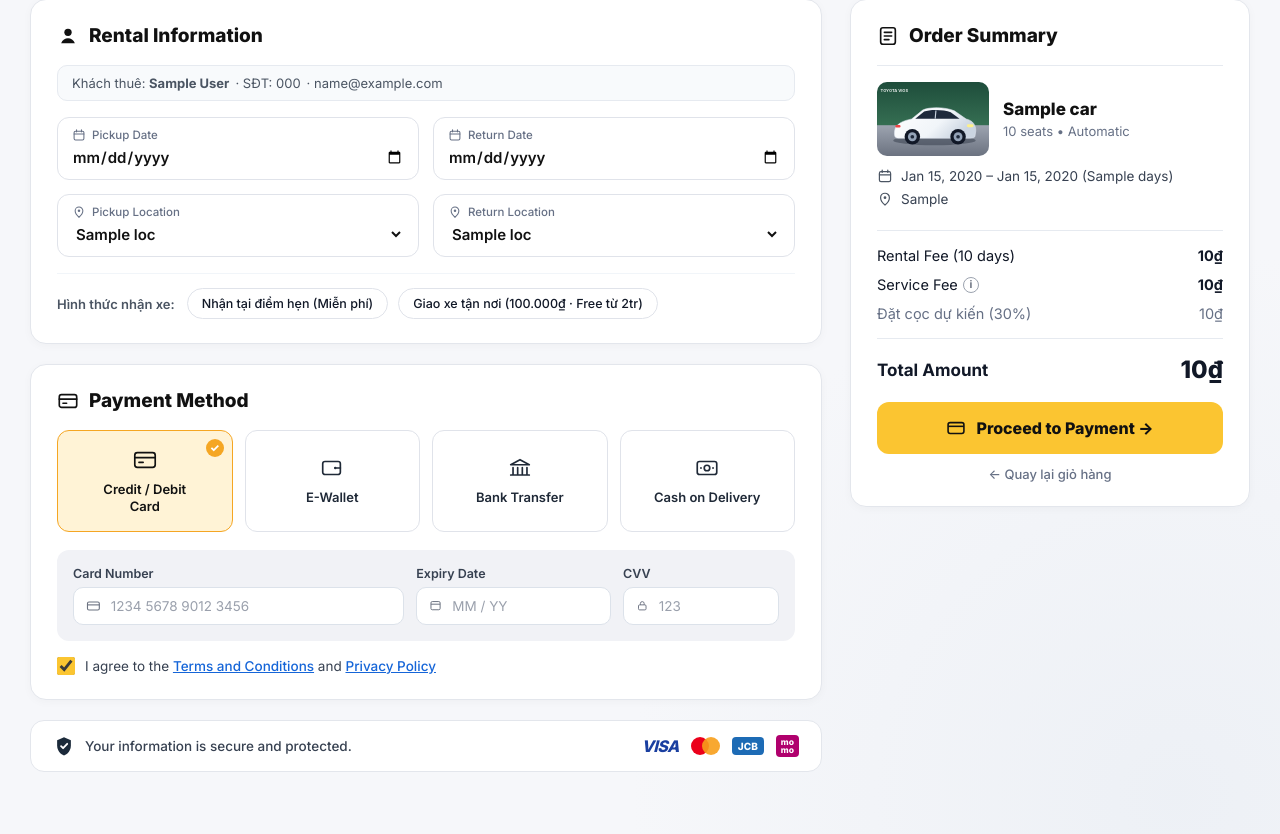
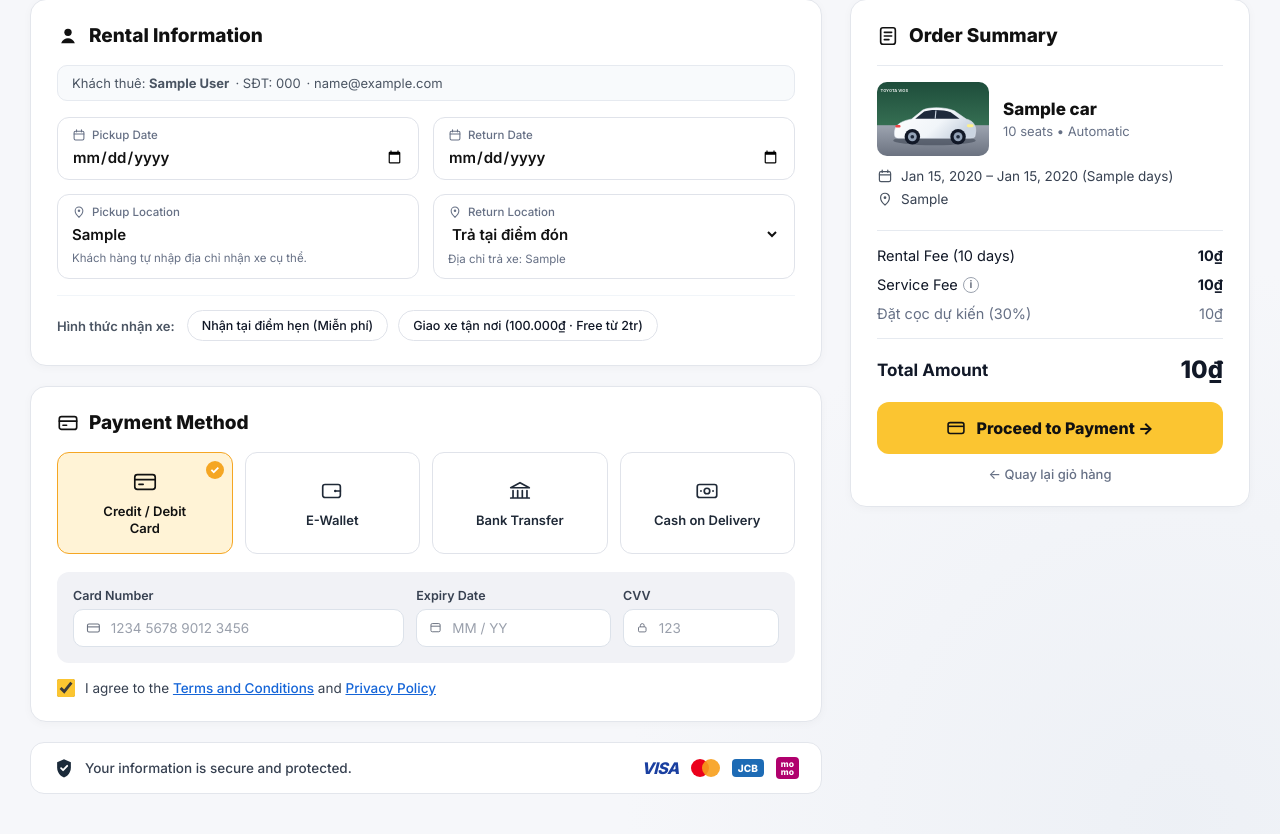
Before and after one commit to tloc2410/Project-CNPM, a Flask app: template SourceCode/presentation/templates/booking/checkout.html in a window 1280 px wide. Shown: the part 166-1000 px from the top of the page. Run offline with Flask 3, Linux system fonts and the light colour scheme; the template is opened without the code that fills it: most values are stand-ins (such as "Sample title", 1, 10 or a date in 2020).

Commit message:
feat(booking): custom pickup address and return to pickup or showroom

```diff
--- a/SourceCode/business/booking_service.py
+++ b/SourceCode/business/booking_service.py
@@ -50,6 +50,7 @@ LOCATIONS = (
     "Home Delivery",
 )
 
+SHOWROOM_LOCATION = "Group 12 Showroom - District 1"
 DEFAULT_LOCATION = "Tan Son Nhat Airport"
 DEPOSIT_RATE = Decimal("0.30")
 MAX_RENTAL_DAYS = 60
--- a/SourceCode/presentation/booking_routes.py
+++ b/SourceCode/presentation/booking_routes.py
@@ -329,6 +329,22 @@ def checkout():
         form_return = request.form.get("return_date", "").strip()
         form_pickup_loc = request.form.get("pickup_location", "").strip()
         form_return_loc = request.form.get("return_location", "").strip()
+        return_choice = request.form.get("return_choice")
+        # The Checkout UI accepts a user-entered pickup address and only
+        # two return destinations. Recompute on the server; never trust the
+        # hidden return_location field submitted by the browser.
+        if return_choice is not None:
+            if not form_pickup_loc:
+                flash("Vui lòng nhập địa chỉ điểm đón xe.", "error")
+                return redirect(url_for("booking.checkout", receiving_method=receiving))
+            if len(form_pickup_loc) > 255:
+                flash("Địa chỉ điểm đón quá dài (tối đa 255 ký tự).", "error")
+                return redirect(url_for("booking.checkout", receiving_method=receiving))
+            if return_choice not in ("SAME_AS_PICKUP", "SHOWROOM"):
+                flash("Vui lòng chọn địa điểm trả xe hợp lệ.", "error")
+                return redirect(url_for("booking.checkout", receiving_method=receiving))
+            form_return_loc = (svc.SHOWROOM_LOCATION if return_choice == "SHOWROOM"
+                               else form_pickup_loc)
         dates_modified = request.form.get("dates_modified") == "1"
 
         if form_pickup and form_return and (len(selected_items) == 1 or dates_modified):
@@ -395,6 +411,7 @@ def checkout():
         receiving=receiving,
         first_item=first_item,
         locations=svc.LOCATIONS,
+        showroom_location=svc.SHOWROOM_LOCATION,
         renter=renter,
         full_name=session.get("full_name", ""),
         free_delivery_threshold=int(svc.FREE_DELIVERY_THRESHOLD),
--- a/SourceCode/presentation/static/css/booking.css
+++ b/SourceCode/presentation/static/css/booking.css
@@ -1674,3 +1674,22 @@ a {
         grid-template-columns: 1fr;
     }
 }
+
+/* Checkout: custom pickup address and two return-point choices. */
+.location-help-text {
+    display: block;
+    margin-top: 6px;
+    font-size: 11.5px;
+    color: var(--text-muted);
+    line-height: 1.4;
+    overflow-wrap: anywhere;
+}
+#co-pickup-location::placeholder {
+    font-size: 12px;
+    color: #8C95A4;
+    font-weight: 400;
+}
+#co-return-choice {
+    cursor: pointer;
+    text-overflow: ellipsis;
+}
--- a/SourceCode/presentation/static/js/booking.js
+++ b/SourceCode/presentation/static/js/booking.js
@@ -246,6 +246,24 @@
         const returnInput = document.getElementById("co-return-date");
         const pickupLocInput = document.getElementById("co-pickup-location");
         const returnLocInput = document.getElementById("co-return-location");
+        const returnChoiceInput = document.getElementById("co-return-choice");
+        const returnPreview = document.getElementById("co-return-location-preview");
+        const showroomLocation = checkoutRoot.dataset.showroomLocation || "Group 12 Showroom - District 1";
+
+        function resolveReturnLocation() {
+            const pickupAddress = pickupLocInput ? pickupLocInput.value.trim() : "";
+            const atShowroom = returnChoiceInput && returnChoiceInput.value === "SHOWROOM";
+            const returnAddress = atShowroom ? showroomLocation : pickupAddress;
+            if (returnLocInput) returnLocInput.value = returnAddress;
+            if (returnPreview) {
+                returnPreview.textContent = atShowroom
+                    ? "Địa chỉ trả xe: " + showroomLocation
+                    : (pickupAddress ? "Địa chỉ trả xe: " + pickupAddress
+                        : "Điền địa chỉ đón để xác định điểm trả.");
+            }
+            return returnAddress;
+        }
+        resolveReturnLocation();
         const datesModifiedInput = document.getElementById("co-dates-modified");
         const errBanner = document.getElementById("checkout-error-banner");
         const errText = document.getElementById("checkout-error-text");
@@ -344,20 +362,24 @@
         if (pickupInput) pickupInput.addEventListener("change", syncCheckoutDates);
         if (returnInput) returnInput.addEventListener("change", syncCheckoutDates);
         if (pickupLocInput) {
+            pickupLocInput.addEventListener("input", resolveReturnLocation);
             pickupLocInput.addEventListener("change", () => {
-                if (pickupLocInput.value === "Home Delivery") {
-                    const delRadio = checkoutRoot.querySelector(
-                        'input[name="receiving_method"][value="DELIVERY"]'
-                    );
-                    if (delRadio) {
-                        delRadio.checked = true;
-                        updateReceivingPills();
-                    }
-                }
-                syncCheckoutDates();
+                resolveReturnLocation();
+                if (pickupLocInput.value.trim()) syncCheckoutDates();
             });
         }
-        if (returnLocInput) returnLocInput.addEventListener("change", syncCheckoutDates);
+        if (returnChoiceInput) {
+            returnChoiceInput.addEventListener("change", () => {
+                resolveReturnLocation();
+                if (pickupLocInput && pickupLocInput.value.trim()) syncCheckoutDates();
+            });
+        }
+        const checkoutForm = document.getElementById("checkout-form");
+        if (checkoutForm) {
+            checkoutForm.addEventListener("submit", function () {
+                resolveReturnLocation();
+            });
+        }
 
         function updateReceivingPills() {
             checkoutRoot.querySelectorAll(".receiving-pill").forEach((pill) => {
--- a/SourceCode/presentation/templates/booking/checkout.html
+++ b/SourceCode/presentation/templates/booking/checkout.html
@@ -3,7 +3,7 @@
 {% block body_class %}booking-page page-checkout{% endblock %}
 
 {% block content %}
-<div class="checkout-container" data-page="checkout">
+<div class="checkout-container" data-page="checkout" data-showroom-location="{{ showroom_location }}">
     <!-- 3-Step Progress Stepper (Figma: 1 Cart (done) -> 2 Checkout (active) -> 3 Payment) -->
     <div class="checkout-stepper" aria-label="Checkout progress">
         <a href="{{ url_for('booking.cart') }}" class="step-item is-done">
@@ -97,11 +97,16 @@
                             </svg>
                             Pickup Location
                         </label>
-                        <select id="co-pickup-location" name="pickup_location" class="info-input-control">
-                            {% for loc in locations %}
-                                <option value="{{ loc }}" {% if first_item.pickup_location == loc %}selected{% endif %}>{{ loc }}</option>
-                            {% endfor %}
-                        </select>
+                        <input id="co-pickup-location"
+                               name="pickup_location"
+                               type="text"
+                               class="info-input-control"
+                               maxlength="255"
+                               autocomplete="street-address"
+                               placeholder="Nhập số nhà, tên đường, phường/quận, tỉnh/thành..."
+                               value="{{ first_item.pickup_location if first_item.pickup_location not in locations else '' }}"
+                               required>
+                        <small class="location-help-text">Khách hàng tự nhập địa chỉ nhận xe cụ thể.</small>
                     </div>
 
                     <div class="info-input-box">
@@ -112,11 +117,13 @@
                             </svg>
                             Return Location
                         </label>
-                        <select id="co-return-location" name="return_location" class="info-input-control">
-                            {% for loc in locations %}
-                                <option value="{{ loc }}" {% if first_item.return_location == loc %}selected{% endif %}>{{ loc }}</option>
-                            {% endfor %}
+                        <select id="co-return-choice" name="return_choice" class="info-input-control" required>
+                            <option value="SAME_AS_PICKUP" {% if first_item.return_location != showroom_location %}selected{% endif %}>Trả tại điểm đón</option>
+                            <option value="SHOWROOM" {% if first_item.return_location == showroom_location %}selected{% endif %}>Trả tại showroom Group 12</option>
                         </select>
+                        <input type="hidden" id="co-return-location" name="return_location"
+                               value="{{ showroom_location if first_item.return_location == showroom_location else (first_item.pickup_location if first_item.pickup_location not in locations else '') }}">
+                        <small id="co-return-location-preview" class="location-help-text" aria-live="polite"></small>
                     </div>
                 </div>
 
```
Also changed, not shown: SourceCode/Test/test_cart_booking.py (+59 -0 lines).
